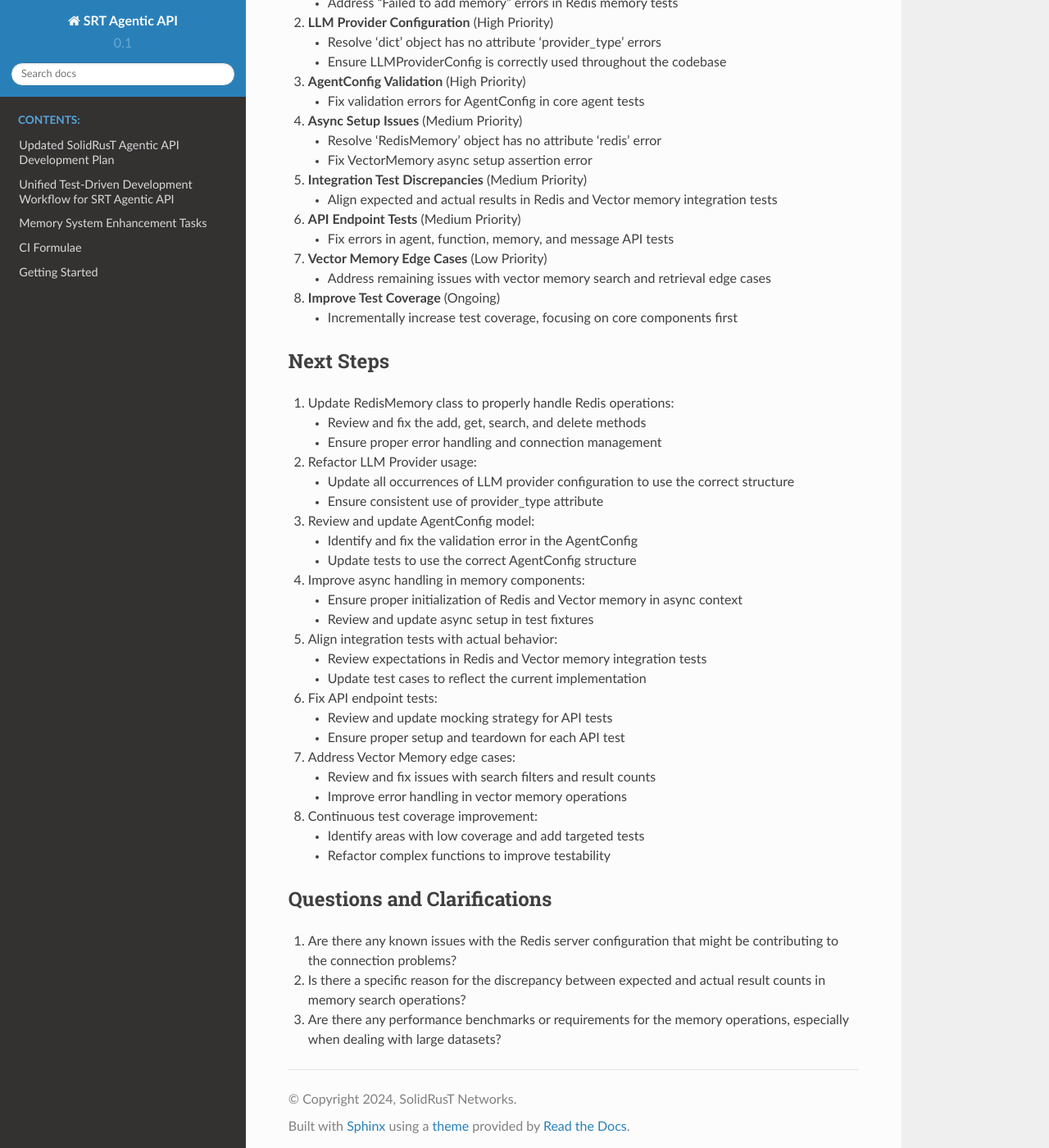
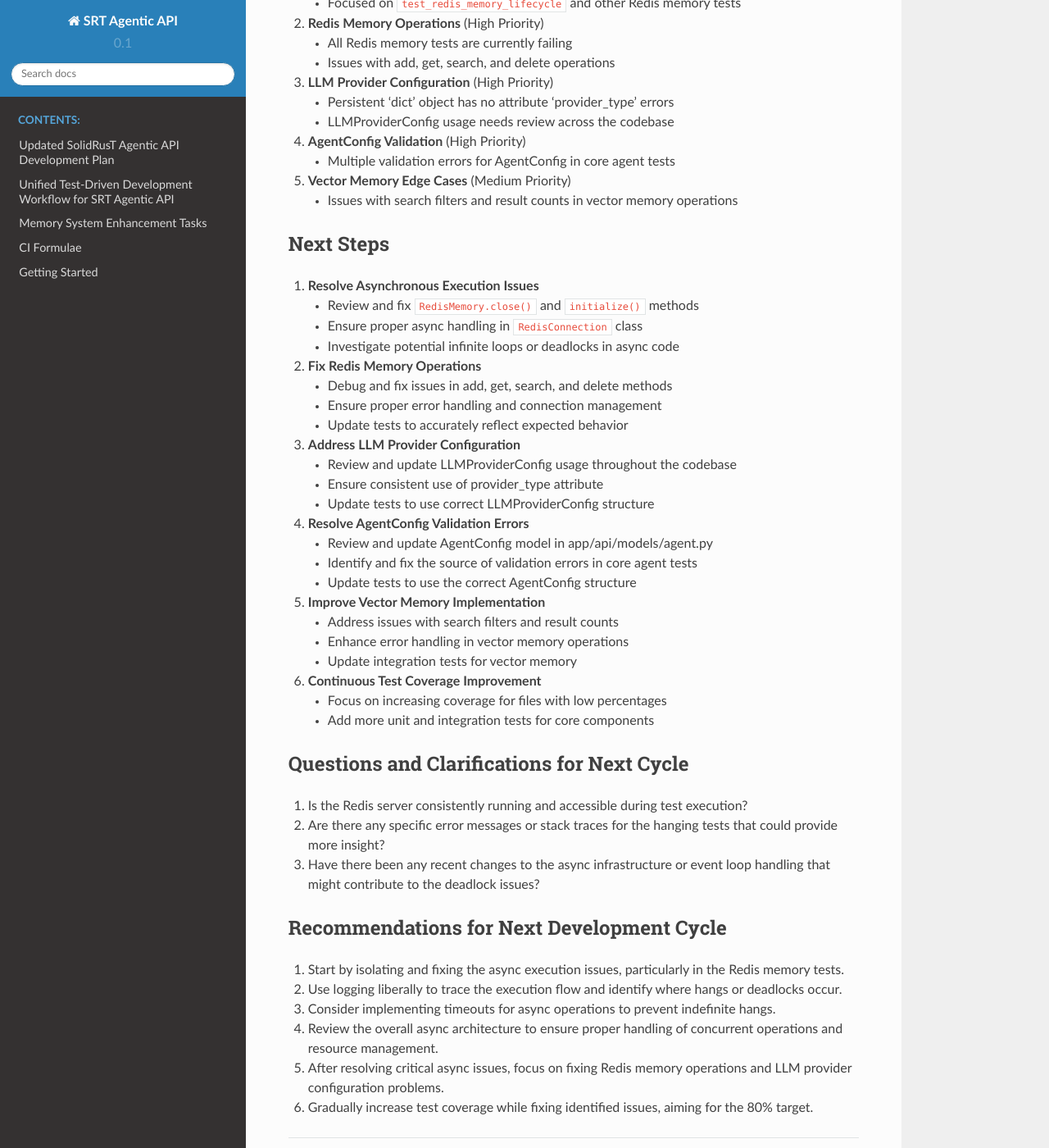
Before and after one commit to suparious/srt-agentic-api, a Sphinx documentation site: the page built from docs/project/project_status_update.md, in a window 1280 px wide and 1400 px high, scrolled down 624 px. Shown: the whole window at 82% size. Built offline with Sphinx 7.4.7 and the Read the Docs theme 2.0.0, drawn with Linux system fonts in a browser that asks for light colours; pages that are not in the unit, such as notebooks, are missing from menus; some of the changed text lies outside the part shown.

Commit message:
end cycle. test are all fucked again

```diff
--- a/docs/project/project_status_update.md
+++ b/docs/project/project_status_update.md
@@ -2,79 +2,76 @@
 
 ## Current Status
 - Code coverage: 56% (Target: 80%)
-- Passing tests: 52 out of 117 (44% pass rate)
+- Passing tests: 52 out of 111 (47% pass rate)
 - Failed tests: 22
-- Errors: 43
+- Errors: 37
 
 ## Progress Made
-1. Fixed MemoryEntry 'id' attribute issue
-2. Improved Vector Memory search and retrieval
-3. Updated LLMProviderConfig to include 'provider_type'
-4. Refactored RedisMemory initialization
+1. Refactored Redis memory implementation for better modularity
+2. Updated MemoryEntry model to include 'id' attribute
+3. Improved error handling in RedisMemory and related classes
+4. Updated test suite for Redis memory operations
 
-## Remaining Issues and Priorities
+## Critical Issues
 
-1. **Redis Memory Operations** (High Priority)
-   - Fix Redis memory lifecycle and add operations
-   - Address "Failed to add memory" errors in Redis memory tests
+1. **Asynchronous Execution Deadlock** (Highest Priority)
+   - Tests are hanging, possibly due to improper async handling
+   - Focused on `test_redis_memory_lifecycle` and other Redis memory tests
 
-2. **LLM Provider Configuration** (High Priority)
-   - Resolve 'dict' object has no attribute 'provider_type' errors
-   - Ensure LLMProviderConfig is correctly used throughout the codebase
+2. **Redis Memory Operations** (High Priority)
+   - All Redis memory tests are currently failing
+   - Issues with add, get, search, and delete operations
 
-3. **AgentConfig Validation** (High Priority)
-   - Fix validation errors for AgentConfig in core agent tests
+3. **LLM Provider Configuration** (High Priority)
+   - Persistent 'dict' object has no attribute 'provider_type' errors
+   - LLMProviderConfig usage needs review across the codebase
 
-4. **Async Setup Issues** (Medium Priority)
-   - Resolve 'RedisMemory' object has no attribute 'redis' error
-   - Fix VectorMemory async setup assertion error
+4. **AgentConfig Validation** (High Priority)
+   - Multiple validation errors for AgentConfig in core agent tests
 
-5. **Integration Test Discrepancies** (Medium Priority)
-   - Align expected and actual results in Redis and Vector memory integration tests
-
-6. **API Endpoint Tests** (Medium Priority)
-   - Fix errors in agent, function, memory, and message API tests
-
-7. **Vector Memory Edge Cases** (Low Priority)
-   - Address remaining issues with vector memory search and retrieval edge cases
-
-8. **Improve Test Coverage** (Ongoing)
-   - Incrementally increase test coverage, focusing on core components first
+5. **Vector Memory Edge Cases** (Medium Priority)
+   - Issues with search filters and result counts in vector memory operations
 
 ## Next Steps
-1. Update RedisMemory class to properly handle Redis operations:
-   - Review and fix the add, get, search, and delete methods
+
+1. **Resolve Asynchronous Execution Issues**
+   - Review and fix `RedisMemory.close()` and `initialize()` methods
+   - Ensure proper async handling in `RedisConnection` class
+   - Investigate potential infinite loops or deadlocks in async code
+
+2. **Fix Redis Memory Operations**
+   - Debug and fix issues in add, get, search, and delete methods
    - Ensure proper error handling and connection management
+   - Update tests to accurately reflect expected behavior
 
-2. Refactor LLM Provider usage:
-   - Update all occurrences of LLM provider configuration to use the correct structure
+3. **Address LLM Provider Configuration**
+   - Review and update LLMProviderConfig usage throughout the codebase
    - Ensure consistent use of provider_type attribute
+   - Update tests to use correct LLMProviderConfig structure
 
-3. Review and update AgentConfig model:
-   - Identify and fix the validation error in the AgentConfig
+4. **Resolve AgentConfig Validation Errors**
+   - Review and update AgentConfig model in app/api/models/agent.py
+   - Identify and fix the source of validation errors in core agent tests
    - Update tests to use the correct AgentConfig structure
 
-4. Improve async handling in memory components:
-   - Ensure proper initialization of Redis and Vector memory in async context
-   - Review and update async setup in test fixtures
+5. **Improve Vector Memory Implementation**
+   - Address issues with search filters and result counts
+   - Enhance error handling in vector memory operations
+   - Update integration tests for vector memory
 
-5. Align integration tests with actual behavior:
-   - Review expectations in Redis and Vector memory integration tests
-   - Update test cases to reflect the current implementation
+6. **Continuous Test Coverage Improvement**
+   - Focus on increasing coverage for files with low percentages
+   - Add more unit and integration tests for core components
 
-6. Fix API endpoint tests:
-   - Review and update mocking strategy for API tests
-   - Ensure proper setup and teardown for each API test
+## Questions and Clarifications for Next Cycle
+1. Is the Redis server consistently running and accessible during test execution?
+2. Are there any specific error messages or stack traces for the hanging tests that could provide more insight?
+3. Have there been any recent changes to the async infrastructure or event loop handling that might contribute to the deadlock issues?
 
-7. Address Vector Memory edge cases:
-   - Review and fix issues with search filters and result counts
-   - Improve error handling in vector memory operations
-
-8. Continuous test coverage improvement:
-   - Identify areas with low coverage and add targeted tests
-   - Refactor complex functions to improve testability
-
-## Questions and Clarifications
-1. Are there any known issues with the Redis server configuration that might be contributing to the connection problems?
-2. Is there a specific reason for the discrepancy between expected and actual result counts in memory search operations?
-3. Are there any performance benchmarks or requirements for the memory operations, especially when dealing with large datasets?
+## Recommendations for Next Development Cycle
+1. Start by isolating and fixing the async execution issues, particularly in the Redis memory tests.
+2. Use logging liberally to trace the execution flow and identify where hangs or deadlocks occur.
+3. Consider implementing timeouts for async operations to prevent indefinite hangs.
+4. Review the overall async architecture to ensure proper handling of concurrent operations and resource management.
+5. After resolving critical async issues, focus on fixing Redis memory operations and LLM provider configuration problems.
+6. Gradually increase test coverage while fixing identified issues, aiming for the 80% target.
```
Also changed, not shown: 6 other files.
